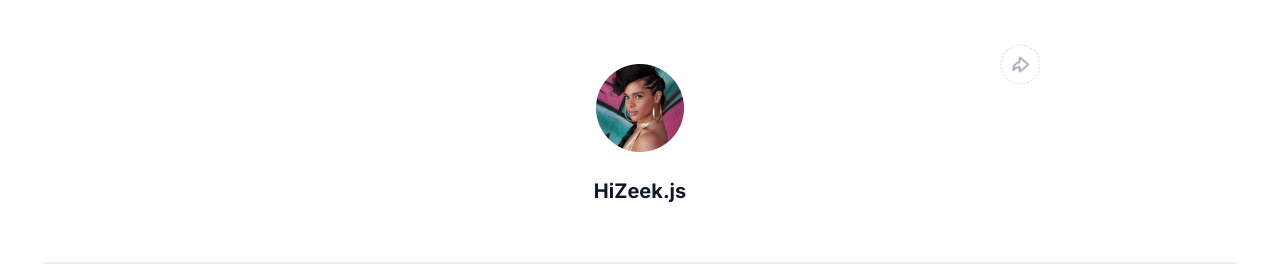
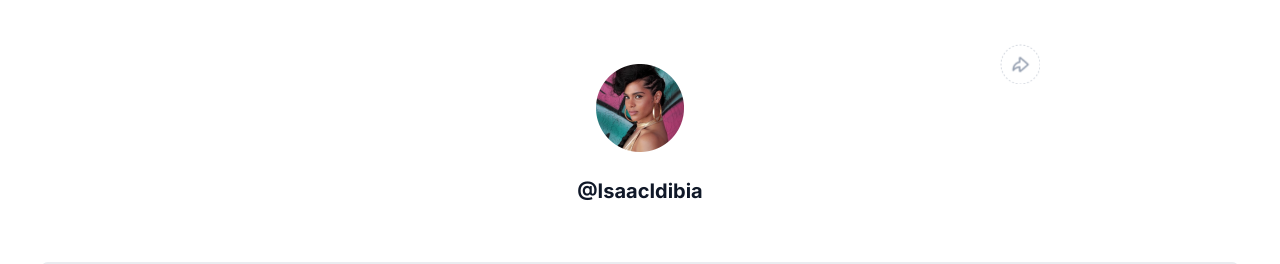
Before and after one commit to HiZeek/Linktree, a React (Create React App) app: page / in a window 1280 px wide. Shown: the top 264 px of the page. Built offline with nearby package versions, Linux system fonts and the light colour scheme.

Commit message:
username

```diff
--- a/src/components/layout/ProfilePic.js
+++ b/src/components/layout/ProfilePic.js
@@ -15,7 +15,7 @@ const ProfilePic = () => {
           <img src={ProfilePics} alt="profile-Pic" id="profile__img" />
           <img src={Camera} alt="camera" className="profile-camera" />
         </div>
-        <p id="twitter">HiZeek.js</p>
+        <p id="twitter">@IsaacIdibia</p>
         <p id="slack">HiZeek</p>
       </div>
       <div className="profile-share-container" onClick={() => setClick(!click)}>
```
